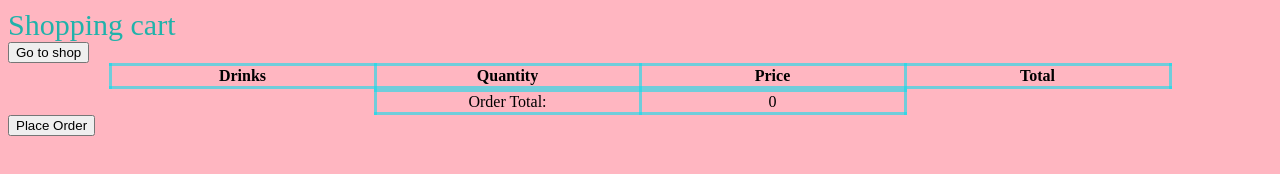
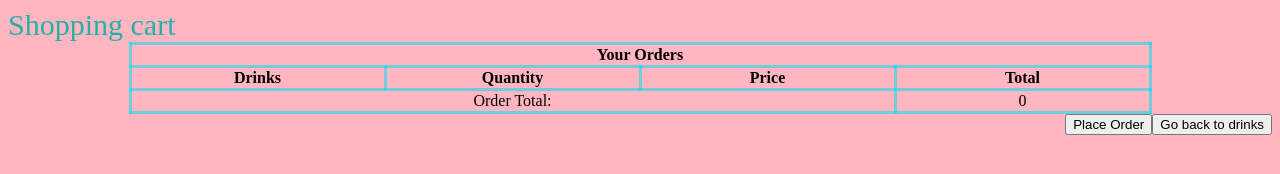
Before and after one commit to avenger0901/Coffee_shop, a plain HTML site: page shopping-cart/shopping-carts.html in a window 1280 px wide. Drawn offline with Linux system fonts and the light colour scheme.

Commit message:
CSS positioning

```diff
--- a/shopping-cart/shopping-carts.css
+++ b/shopping-cart/shopping-carts.css
@@ -1,23 +1,31 @@
 table {
     border-collapse: collapse;
     height: 50%;
-    display: flex;
-    flex-direction: column;
+
     align-items: center;
-    ;
+    margin: 0 auto;
+}
 
-
+td, th {
+    width: 250px;
+    text-align: center;
+    border: solid rgba(9, 223, 238, 0.582);
 
 }
-td, th {
-    width: 260px;
-    text-align: center;
-    border: solid rgba(9, 223, 238, 0.582);
-}
+
 body{
     background-color: lightpink;
 }
+
 header{
     font-size: 30px;
     color: lightseagreen;
 }
+#order-tag{
+    text-align: center;
+    width: 100%;
+}
+div{
+    display: flex;
+    justify-content:flex-end;
+}
--- a/shopping-cart/shopping-carts.html
+++ b/shopping-cart/shopping-carts.html
@@ -10,10 +10,12 @@
 </head>
 <header>Shopping cart</header>
 
-    <a href="../products/index.html"><button>Go to shop</button></a>
-
 <body>
     <table>
+        <tr id="order-tag">
+            <th colspan="4">Your Orders</th>
+
+            </tr>
         <tr>
           <th class="align-text">Drinks</th>
           <th>Quantity</th>
@@ -21,14 +23,17 @@
           <th>Total</th>
         </tr>
 
-        <tfoot>
+    <tfoot>
         <tr>
-            <td>Order Total:</td>
+            <td colspan="3">Order Total:</td>
             <td id="total-cost">a number here</td>
         </tr>
     </tfoot>
-      </table>
-    <button>Place Order</button>
+</table>
+        <div align:"right" valign:"bottom">
+        <button>Place Order</button>
+        <a id="goShop" href="../products/index.html"><button>Go back to drinks</button></a>
+    </div>
     <script type="module" src="shopping-carts.js"></script>
 </body>
 
```
Also changed, not shown: shopping-cart/shopping-render.js (+0 -17 lines).
